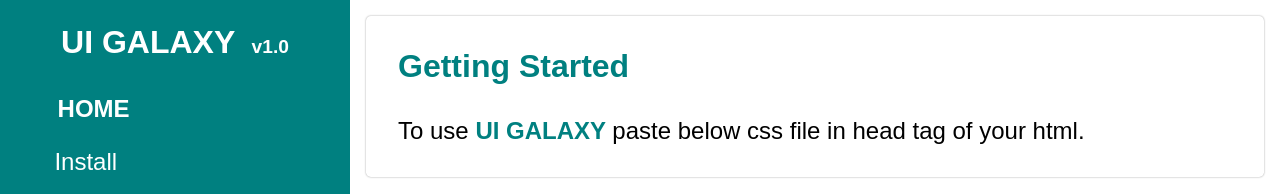
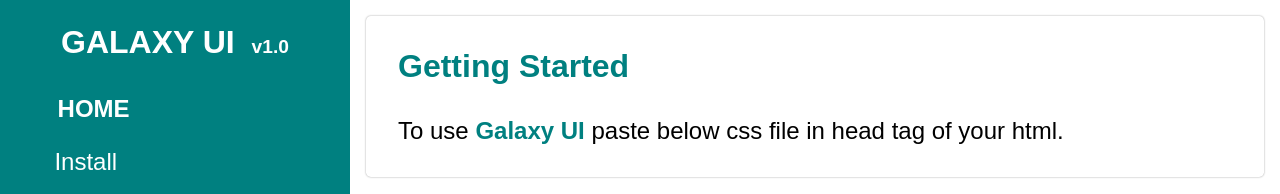
Before and after one commit to gauravtajanpure/ui-galaxy, a plain HTML site: page docs.html in a window 1280 px wide. Shown: the top 194 px of the page. Drawn offline with nearby package versions, Linux system fonts and the light colour scheme; a web font is replaced by a local one.

Commit message:
Revert "fix : minor change"
This reverts commit 7ca30d71d043a8a6661b9df62cd45cfd869beaf4.

```diff
--- a/docs.html
+++ b/docs.html
@@ -5,7 +5,7 @@
     <meta charset="UTF-8">
     <meta http-equiv="X-UA-Compatible" content="IE=edge">
     <meta name="viewport" content="width=device-width, initial-scale=1.0">
-    <title>UI GALAXY | DOCS</title>
+    <title>GALAXY UI | DOCS</title>
     <link rel="stylesheet" href="component.css">
     <link rel="stylesheet" href="components/styles.css">
     <link rel="shortcut icon" href="/images/favicon-cl.png" type="image/x-icon">
@@ -14,14 +14,14 @@
 <body>
     <header class="header">
         <nav class="hamburger-nav">
-            <h1>UI GALAXY <span class="sidebar-version-heading">v1.0</span></h1>
+            <h1>GALAXY UI <span class="sidebar-version-heading">v1.0</span></h1>
             <div class="hamburger">
                 <a href="/index.html"><i class="fa fa-home fa-2x" style="color: var(--white);"></i></a>
             </div>
         </nav>
     </header>
     <div class="sidebar">
-        <h2 class="sidebar-h2">UI GALAXY <span class="sidebar-version-heading">v1.0</span></h2>
+        <h2 class="sidebar-h2">GALAXY UI <span class="sidebar-version-heading">v1.0</span></h2>
         <ul class="nav">
             <li class="sidebar-ul-li">
                 <a class="sidebar-ul-li-a  home" href="/index.html">HOME</a>
@@ -62,7 +62,7 @@
         <div class="comp" id="install">
             <h1 class="comp-heading">Getting Started</h1>
             <p class="comp-dis">To use
-                <span class="gs-heading"> UI GALAXY </span> paste below css file in head tag of your html.</p>
+                <span class="gs-heading"> Galaxy UI </span> paste below css file in head tag of your html.</p>
         </div>
         <div class="code-example-container ">
             <div class="code-example ">
```
Also changed, not shown: index.html (+3 -3 lines).
